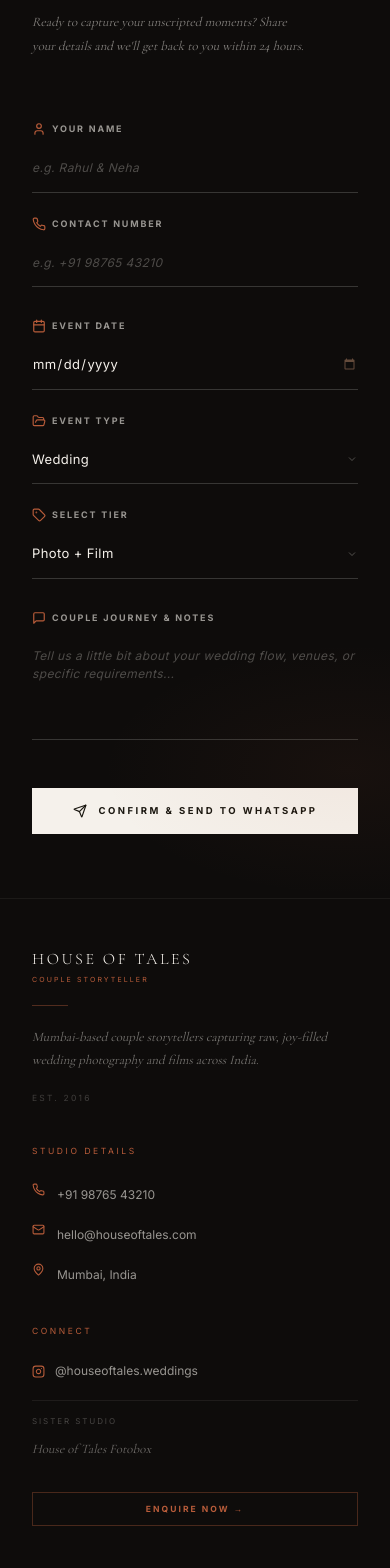
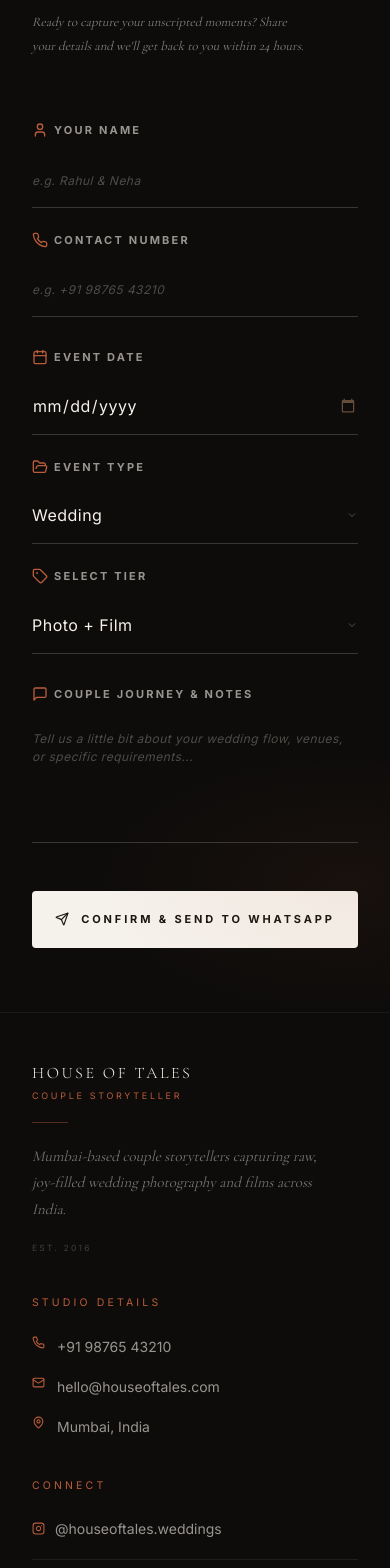
Before and after one commit to dipexplorer/kmj-productions-portfolio, a Next.js app: page / in a window 390 px wide. Shown: the part 7140-8708 px from the top of the page. Built offline with nearby package versions, Linux system fonts and the light colour scheme.

Commit message:
style: optimize mobile accessibility with larger typography and hit areas for form and footer

```diff
--- a/src/app/globals.css
+++ b/src/app/globals.css
@@ -127,9 +127,9 @@
     background-color: transparent;
     border: none;
     border-bottom: 1px solid rgba(245, 241, 235, 0.18);
-    padding: 0.875rem 0;
+    padding: 1rem 0;
     border-radius: 0;
-    font-size: 0.8125rem;
+    font-size: 1rem;
     line-height: 1.5;
     letter-spacing: 0.03em;
     color: #F5F1EB;
--- a/src/components/Enquiry.tsx
+++ b/src/components/Enquiry.tsx
@@ -101,8 +101,8 @@
             <div className="grid grid-cols-1 md:grid-cols-2 gap-6">
               {/* Name */}
               <div className="flex flex-col">
-                <label className="text-[9px] uppercase tracking-[0.2em] text-[#F5F1EB]/60 font-bold mb-2 flex items-center">
-                  <User className="w-3.5 h-3.5 text-primary mr-1.5" />
+                <label className="text-[11px] md:text-[9px] uppercase tracking-[0.2em] text-[#F5F1EB]/60 font-bold mb-3 md:mb-2 flex items-center">
+                  <User className="w-4 h-4 md:w-3.5 md:h-3.5 text-primary mr-1.5" />
                   Your Name
                 </label>
                 <input
@@ -118,8 +118,8 @@
 
               {/* Phone */}
               <div className="flex flex-col">
-                <label className="text-[9px] uppercase tracking-[0.2em] text-[#F5F1EB]/60 font-bold mb-2 flex items-center">
-                  <Phone className="w-3.5 h-3.5 text-primary mr-1.5" />
+                <label className="text-[11px] md:text-[9px] uppercase tracking-[0.2em] text-[#F5F1EB]/60 font-bold mb-3 md:mb-2 flex items-center">
+                  <Phone className="w-4 h-4 md:w-3.5 md:h-3.5 text-primary mr-1.5" />
                   Contact Number
                 </label>
                 <input
@@ -137,8 +137,8 @@
             <div className="grid grid-cols-1 md:grid-cols-3 gap-6">
               {/* Event Date */}
               <div className="flex flex-col">
-                <label className="text-[9px] uppercase tracking-[0.2em] text-[#F5F1EB]/60 font-bold mb-2 flex items-center">
-                  <Calendar className="w-3.5 h-3.5 text-primary mr-1.5" />
+                <label className="text-[11px] md:text-[9px] uppercase tracking-[0.2em] text-[#F5F1EB]/60 font-bold mb-3 md:mb-2 flex items-center">
+                  <Calendar className="w-4 h-4 md:w-3.5 md:h-3.5 text-primary mr-1.5" />
                   Event Date
                 </label>
                 <input
@@ -153,8 +153,8 @@
 
               {/* Event Type */}
               <div className="flex flex-col">
-                <label className="text-[9px] uppercase tracking-[0.2em] text-[#F5F1EB]/60 font-bold mb-2 flex items-center">
-                  <FolderOpen className="w-3.5 h-3.5 text-primary mr-1.5" />
+                <label className="text-[11px] md:text-[9px] uppercase tracking-[0.2em] text-[#F5F1EB]/60 font-bold mb-3 md:mb-2 flex items-center">
+                  <FolderOpen className="w-4 h-4 md:w-3.5 md:h-3.5 text-primary mr-1.5" />
                   Event Type
                 </label>
                 <select
@@ -172,8 +172,8 @@
 
               {/* Package Interest */}
               <div className="flex flex-col">
-                <label className="text-[9px] uppercase tracking-[0.2em] text-[#F5F1EB]/60 font-bold mb-2 flex items-center">
-                  <Tag className="w-3.5 h-3.5 text-primary mr-1.5" />
+                <label className="text-[11px] md:text-[9px] uppercase tracking-[0.2em] text-[#F5F1EB]/60 font-bold mb-3 md:mb-2 flex items-center">
+                  <Tag className="w-4 h-4 md:w-3.5 md:h-3.5 text-primary mr-1.5" />
                   Select Tier
                 </label>
                 <select
@@ -192,8 +192,8 @@
 
             {/* Notes/Details */}
             <div className="flex flex-col">
-              <label className="text-[9px] uppercase tracking-[0.2em] text-[#F5F1EB]/60 font-bold mb-2 flex items-center">
-                <MessageSquare className="w-3.5 h-3.5 text-primary mr-1.5" />
+              <label className="text-[11px] md:text-[9px] uppercase tracking-[0.2em] text-[#F5F1EB]/60 font-bold mb-3 md:mb-2 flex items-center">
+                <MessageSquare className="w-4 h-4 md:w-3.5 md:h-3.5 text-primary mr-1.5" />
                 Couple Journey & Notes
               </label>
               <textarea
@@ -211,7 +211,7 @@
               {/* Active-state tactile feedback on button */}
               <button
                 type="submit"
-                className="w-full inline-flex items-center justify-center gap-3 bg-[#F5F1EB] text-[#19160F] py-4 text-[9.5px] font-bold uppercase tracking-[0.26em] cursor-pointer focus:outline-none"
+                className="w-full inline-flex items-center justify-center gap-3 bg-[#F5F1EB] text-[#19160F] py-5 md:py-4 text-[11px] md:text-[9.5px] font-bold uppercase tracking-[0.26em] cursor-pointer focus:outline-none rounded-sm"
                 style={{ transition: "background 0.4s cubic-bezier(0.22,1,0.36,1), color 0.4s cubic-bezier(0.22,1,0.36,1)" }}
                 onMouseEnter={(e) => {
                   (e.currentTarget as HTMLButtonElement).style.background = "#B85C3A";
--- a/src/components/Footer.tsx
+++ b/src/components/Footer.tsx
@@ -30,9 +30,9 @@
                 House of Tales
               </p>
               <p
+                className="text-[9px] md:text-[7px]"
                 style={{
                   fontFamily: "var(--font-sans)",
-                  fontSize: "7px",
                   letterSpacing: "0.30em",
                   textTransform: "uppercase",
                   color: "#B85C3A",
@@ -53,10 +53,9 @@
             />
 
             <p
-              className="italic"
+              className="italic text-[15px] md:text-[13px]"
               style={{
                 fontFamily: "var(--font-serif)",
-                fontSize: "13px",
                 lineHeight: 1.75,
                 color: "rgba(245,241,235,0.45)",
                 maxWidth: "300px",
@@ -82,10 +81,9 @@
           {/* Studio details column */}
           <div className="md:col-span-4">
             <h4
-              className="mb-6"
+              className="mb-6 text-[10.5px] md:text-[8.5px]"
               style={{
                 fontFamily: "var(--font-sans)",
-                fontSize: "8.5px",
                 letterSpacing: "0.30em",
                 textTransform: "uppercase",
                 color: "#B85C3A",
@@ -107,9 +105,9 @@
                     {href ? (
                       <a
                         href={href}
+                        className="text-[14px] md:text-[12px]"
                         style={{
                           fontFamily: "var(--font-sans)",
-                          fontSize: "12px",
                           color: "rgba(245,241,235,0.60)",
                           textDecoration: "none",
                           transition: "color 0.25s",
@@ -122,9 +120,9 @@
                     ) : (
                       <>
                         <span
+                          className="text-[14px] md:text-[12px]"
                           style={{
                             fontFamily: "var(--font-sans)",
-                            fontSize: "12px",
                             color: "rgba(245,241,235,0.60)",
                             display: "block",
                           }}
@@ -142,10 +140,9 @@
           {/* Connect column */}
           <div className="md:col-span-3">
             <h4
-              className="mb-6"
+              className="mb-6 text-[10.5px] md:text-[8.5px]"
               style={{
                 fontFamily: "var(--font-sans)",
-                fontSize: "8.5px",
                 letterSpacing: "0.30em",
                 textTransform: "uppercase",
                 color: "#B85C3A",
@@ -158,10 +155,9 @@
                 href="https://www.instagram.com/"
                 target="_blank"
                 rel="noopener noreferrer"
-                className="inline-flex items-center gap-2.5 transition-colors duration-250"
+                className="inline-flex items-center gap-2.5 transition-colors duration-250 text-[14px] md:text-[12px]"
                 style={{
                   fontFamily: "var(--font-sans)",
-                  fontSize: "12px",
                   color: "rgba(245,241,235,0.60)",
                   textDecoration: "none",
                 }}
@@ -180,9 +176,9 @@
                 }}
               >
                 <span
+                  className="text-[10px] md:text-[8px]"
                   style={{
                     fontFamily: "var(--font-sans)",
-                    fontSize: "8px",
                     letterSpacing: "0.24em",
                     textTransform: "uppercase",
                     color: "rgba(245,241,235,0.25)",
@@ -196,10 +192,9 @@
                   href="https://www.instagram.com/kmjfotobox/"
                   target="_blank"
                   rel="noopener noreferrer"
-                  className="italic transition-colors duration-250"
+                  className="italic transition-colors duration-250 text-[15px] md:text-[13px]"
                   style={{
                     fontFamily: "var(--font-serif)",
-                    fontSize: "13px",
                     color: "rgba(245,241,235,0.40)",
                     textDecoration: "none",
                   }}
@@ -213,15 +208,14 @@
               {/* Enquire CTA */}
               <a
                 href="#enquiry"
-                className="inline-flex items-center justify-center gap-2 mt-4 transition-all duration-350"
+                className="inline-flex items-center justify-center gap-2 mt-4 transition-all duration-350 text-[10.5px] md:text-[8.5px]"
                 style={{
                   fontFamily: "var(--font-sans)",
-                  fontSize: "8.5px",
                   fontWeight: 700,
                   letterSpacing: "0.24em",
                   textTransform: "uppercase",
                   textDecoration: "none",
-                  padding: "10px 16px",
+                  padding: "12px 18px",
                   border: "1px solid rgba(184,92,58,0.35)",
                   color: "#B85C3A",
                   background: "transparent",
```
